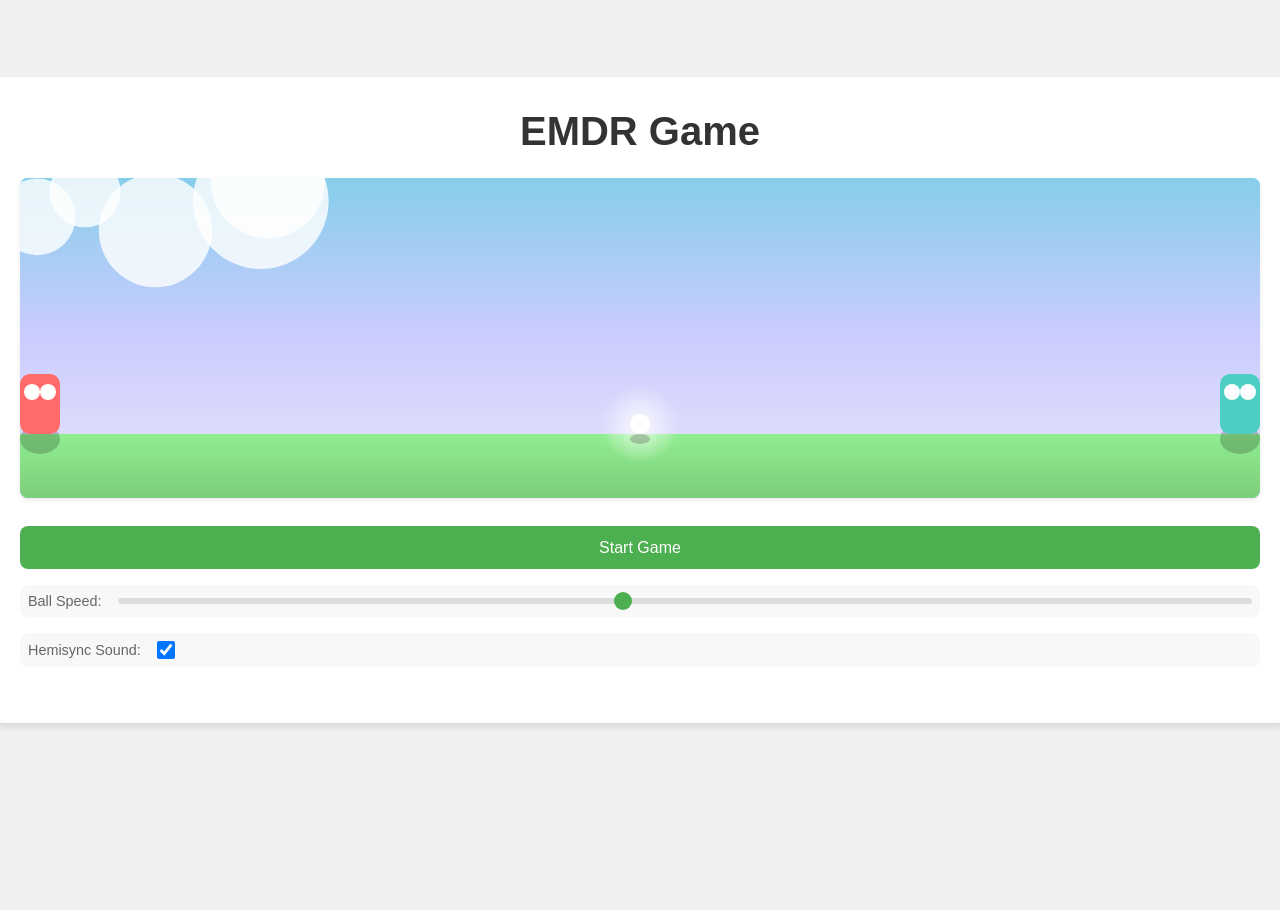
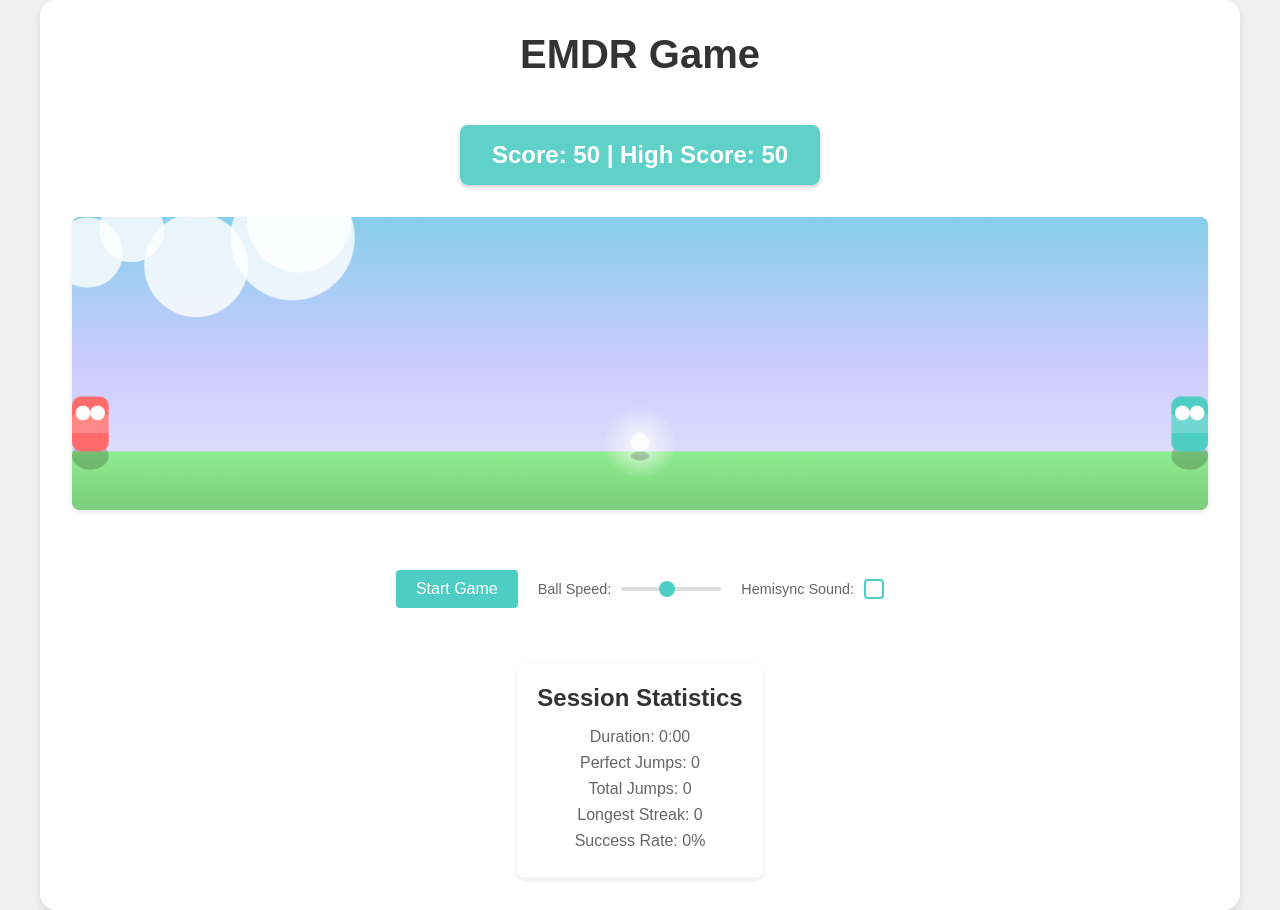
Before and after one commit to RobinM88/emdr_game, a plain HTML site: page index.html in a window 1280 px wide. Both pictures are taken after a click on the button "Start Game". Before the commit the page ends 800 px from the top, so only its background shows below. Drawn offline with nearby package versions, Linux system fonts and the light colour scheme.

Commit message:
Update game features: Set hemisync off by default, fix score display, improve audio handling. Changes include: - Modified hemisync checkbox to be unchecked by default - Fixed score display visibility and positioning - Updated AudioManager to use correct Tone.js methods - Added cycle completion scoring - Enhanced visual feedback

```diff
--- a/index.html
+++ b/index.html
@@ -10,6 +10,7 @@
 <body>
     <div class="container">
         <h1>EMDR Game</h1>
+        <div id="score" class="score-display"></div>
         <canvas id="gameCanvas"></canvas>
         <div class="controls">
             <button id="startButton">Start Game</button>
@@ -19,10 +20,10 @@
             </div>
             <div class="hemisync-control">
                 <label for="hemisyncToggle">Hemisync Sound:</label>
-                <input type="checkbox" id="hemisyncToggle" checked>
+                <input type="checkbox" id="hemisyncToggle">
             </div>
         </div>
-        <div id="statsContainer" class="stats-container" style="display: none;"></div>
+        <div id="statsContainer" class="stats-container"></div>
     </div>
     <script type="module" src="src/js/game.js"></script>
 </body>
--- a/src/js/modules/AudioManager.js
+++ b/src/js/modules/AudioManager.js
@@ -107,7 +107,7 @@ export class AudioManager {
     stopAll() {
         this.stopHemisync();
         if (this.synth) {
-            this.synth.releaseAll();
+            this.synth.triggerRelease();
         }
     }
 
--- a/src/js/modules/Character.js
+++ b/src/js/modules/Character.js
@@ -71,6 +71,12 @@ export class Character {
         ctx.roundRect(this.x, this.y, this.width, this.height, 10);
         ctx.fill();
 
+        // Draw perfect hit zone indicator
+        const perfectZoneStart = this.y + (this.height / 3);
+        const perfectZoneHeight = this.height / 3;
+        ctx.fillStyle = 'rgba(255, 255, 255, 0.2)';
+        ctx.fillRect(this.x, perfectZoneStart, this.width, perfectZoneHeight);
+
         // Draw eyes
         ctx.fillStyle = '#FFFFFF';
         const eyeSize = 8;
@@ -90,11 +96,29 @@ export class Character {
     }
 
     checkCollision(ball) {
-        return (
+        // Basic collision detection
+        const hasCollision = (
             ball.x < this.x + this.width &&
-            ball.x + ball.size > this.x &&
+            ball.x + ball.radius * 2 > this.x &&
             ball.y < this.y + this.height &&
-            ball.y + ball.size > this.y
+            ball.y + ball.radius * 2 > this.y
         );
+
+        if (!hasCollision) {
+            return { collision: false };
+        }
+
+        // Calculate perfect jump zone (middle third of character height)
+        const perfectZoneStart = this.y + (this.height / 3);
+        const perfectZoneEnd = this.y + (this.height * 2 / 3);
+
+        // Check if ball center is in perfect zone
+        const ballCenterY = ball.y + ball.radius;
+        const isPerfect = ballCenterY >= perfectZoneStart && ballCenterY <= perfectZoneEnd;
+
+        return {
+            collision: true,
+            isPerfect: isPerfect
+        };
     }
 }
--- a/src/js/modules/EMDRGame.js
+++ b/src/js/modules/EMDRGame.js
@@ -10,10 +10,13 @@ export class EMDRGame {
         this.canvas = document.getElementById('gameCanvas');
         this.ctx = this.canvas.getContext('2d');
         this.score = 0;
+        this.scoreDisplay = document.getElementById('score');
         this.isRunning = false;
-        this.hemisyncEnabled = true;
+        this.hemisyncEnabled = false; // Set to false by default
+        this.lastBallX = 0; // Track ball's last X position
+        this.cycleCompleted = false; // Track if cycle is completed
 
-        // Initialize game objects first
+        // Initialize game objects
         this.ball = new Ball(this.canvas);
         this.leftCharacter = new Character(this.canvas, 'left');
         this.rightCharacter = new Character(this.canvas, 'right');
@@ -27,6 +30,16 @@ export class EMDRGame {
         // Set canvas size to be responsive
         this.resizeCanvas();
         window.addEventListener('resize', () => this.resizeCanvas());
+
+        // Initialize score display with default values
+        if (this.scoreDisplay) {
+            const highScore = parseInt(localStorage.getItem('highScore')) || 0;
+            this.scoreDisplay.textContent = `Score: ${this.score} | High Score: ${highScore}`;
+            this.scoreDisplay.style.display = 'block';
+            console.log('Score display initialized:', this.scoreDisplay.textContent);
+        } else {
+            console.error('Score display element not found!');
+        }
 
         // Start the timing measurement
         this.lastTime = performance.now();
@@ -47,10 +60,25 @@ export class EMDRGame {
         this.draw();
     }
 
+    updateScoreDisplay() {
+        if (this.scoreDisplay) {
+            const highScore = parseInt(localStorage.getItem('highScore')) || 0;
+            this.scoreDisplay.textContent = `Score: ${this.score} | High Score: ${Math.max(this.score, highScore)}`;
+            this.scoreDisplay.style.display = 'block';
+            console.log('Score updated:', this.scoreDisplay.textContent);
+        } else {
+            console.error('Score display element not found in updateScoreDisplay!');
+        }
+    }
+
     async start() {
         try {
             this.isRunning = true;
             this.score = 0;
+            this.cycleCompleted = false;
+            this.lastBallX = 0;
+            this.updateScoreDisplay();
+
             this.stats.reset();
             if (this.ball) this.ball.reset(this.canvas);
             if (this.leftCharacter) this.leftCharacter.reset();
@@ -83,7 +111,26 @@ export class EMDRGame {
         this.stats.updateSessionTime(currentTime);
 
         // Update game objects
-        if (this.ball) this.ball.update(this.controls.speed);
+        if (this.ball) {
+            this.ball.update(this.controls.speed);
+
+            // Check for cycle completion
+            if (this.lastBallX > this.ball.x && this.ball.x < this.canvas.width * 0.1) {
+                // Ball has moved from right to left side
+                if (!this.cycleCompleted) {
+                    this.cycleCompleted = true;
+                    this.score += 10; // Add points for completing a cycle
+                    this.updateScoreDisplay();
+                    this.audioManager.playJumpSound();
+                }
+            } else if (this.ball.x > this.canvas.width * 0.9) {
+                // Reset cycle completion flag when ball reaches right side
+                this.cycleCompleted = false;
+            }
+
+            this.lastBallX = this.ball.x;
+        }
+
         if (this.leftCharacter) this.leftCharacter.update(this.controls.gravity);
         if (this.rightCharacter) this.rightCharacter.update(this.controls.gravity);
 
@@ -127,12 +174,34 @@ export class EMDRGame {
 
     checkCollision(character) {
         if (!character || !this.ball) return false;
-        return character.checkCollision(this.ball);
+        const collision = character.checkCollision(this.ball);
+        if (collision) {
+            // Increment score and update display
+            this.score += 50;
+            this.updateScoreDisplay();
+
+            // Play sound and visual effects
+            this.audioManager.playJumpSound();
+            this.visualEffects.createCollisionEffect(character.x, character.y);
+
+            return true;
+        }
+        return false;
     }
 
     gameOver() {
         this.isRunning = false;
         this.controls.updateStartButton('Start Game');
         this.audioManager.playGameOverSound();
+
+        // Update high score if needed
+        const highScore = parseInt(localStorage.getItem('highScore')) || 0;
+        if (this.score > highScore) {
+            localStorage.setItem('highScore', this.score.toString());
+        }
+
+        // Update final score display
+        this.updateScoreDisplay();
+        this.stats.display();
     }
 }
--- a/src/js/modules/Stats.js
+++ b/src/js/modules/Stats.js
@@ -17,6 +17,12 @@ export class Stats {
         this.sessionStartTime = Date.now();
         this.sessionDuration = 0;
         this.lastScoreUpdate = 0;
+
+        // Hide stats container when resetting
+        const statsContainer = document.getElementById('statsContainer');
+        if (statsContainer) {
+            statsContainer.classList.remove('visible');
+        }
     }
 
     updateSessionTime(currentTime) {
@@ -62,6 +68,6 @@ export class Stats {
             <p>Longest Streak: ${this.longestStreak}</p>
             <p>Success Rate: ${this.getSuccessRate()}%</p>
         `;
-        statsContainer.style.display = 'block';
+        statsContainer.classList.add('visible');
     }
 }
--- a/styles.css
+++ b/styles.css
@@ -19,12 +19,36 @@ body {
     border-radius: 1rem;
     box-shadow: 0 4px 6px rgba(0, 0, 0, 0.1);
     text-align: center;
+    max-width: 1200px;
+    margin: 0 auto;
+    display: flex;
+    flex-direction: column;
+    align-items: center;
+    gap: 1rem;
 }
 
 h1 {
     color: #333;
-    margin-bottom: 1.5rem;
+    margin-bottom: 1rem;
     font-size: 2.5rem;
+}
+
+.score-display {
+    background-color: rgba(78, 205, 196, 0.9);
+    color: white;
+    padding: 1rem 2rem;
+    border-radius: 8px;
+    font-size: 1.5rem;
+    font-weight: bold;
+    margin: 1rem 0;
+    min-width: 200px;
+    text-align: center;
+    box-shadow: 0 2px 4px rgba(0, 0, 0, 0.2);
+    z-index: 100;
+    position: relative;
+    display: block !important;
+    opacity: 1 !important;
+    visibility: visible !important;
 }
 
 #gameCanvas {
@@ -32,38 +56,39 @@ h1 {
     border-radius: 0.5rem;
     margin-bottom: 1.5rem;
     box-shadow: 0 2px 4px rgba(0, 0, 0, 0.1);
+    display: block;
+    max-width: 100%;
 }
 
 .controls {
+    margin: 20px 0;
     display: flex;
-    flex-direction: column;
-    gap: 1rem;
-    margin-bottom: 1.5rem;
+    justify-content: center;
+    align-items: center;
+    gap: 20px;
+    flex-wrap: wrap;
 }
 
 button {
-    background-color: #4CAF50;
+    padding: 10px 20px;
+    background: #4ECDC4;
     color: white;
     border: none;
-    padding: 0.8rem 1.5rem;
-    border-radius: 0.5rem;
+    border-radius: 4px;
     cursor: pointer;
     font-size: 1rem;
-    transition: background-color 0.3s;
+    transition: background 0.2s;
 }
 
 button:hover {
-    background-color: #45a049;
+    background: #45b8b0;
 }
 
 .speed-control,
 .hemisync-control {
     display: flex;
     align-items: center;
-    gap: 1rem;
-    padding: 0.5rem;
-    background-color: #f8f8f8;
-    border-radius: 0.5rem;
+    gap: 10px;
 }
 
 label {
@@ -71,41 +96,88 @@ label {
     font-size: 0.9rem;
 }
 
+input[type="range"],
+input[type="checkbox"] {
+    -webkit-appearance: none;
+    -moz-appearance: none;
+    -ms-appearance: none;
+    appearance: none;
+}
+
 input[type="range"] {
-    flex: 1;
-    height: 6px;
-    background-color: #ddd;
-    border-radius: 3px;
+    width: 100px;
+    height: 4px;
+    background: #ddd;
+    border-radius: 2px;
     outline: none;
-    -webkit-appearance: none;
 }
 
 input[type="range"]::-webkit-slider-thumb {
     -webkit-appearance: none;
-    width: 18px;
-    height: 18px;
-    background-color: #4CAF50;
+    appearance: none;
+    width: 16px;
+    height: 16px;
+    background: #4ECDC4;
     border-radius: 50%;
     cursor: pointer;
-    transition: background-color 0.3s;
+    transition: background 0.2s;
 }
 
-input[type="range"]::-webkit-slider-thumb:hover {
-    background-color: #45a049;
+input[type="range"]::-moz-range-thumb {
+    width: 16px;
+    height: 16px;
+    background: #4ECDC4;
+    border: none;
+    border-radius: 50%;
+    cursor: pointer;
+    transition: background 0.2s;
+}
+
+input[type="range"]::-ms-thumb {
+    width: 16px;
+    height: 16px;
+    background: #4ECDC4;
+    border: none;
+    border-radius: 50%;
+    cursor: pointer;
+    transition: background 0.2s;
 }
 
 input[type="checkbox"] {
-    width: 18px;
-    height: 18px;
+    width: 20px;
+    height: 20px;
+    border: 2px solid #4ECDC4;
+    border-radius: 4px;
     cursor: pointer;
+    position: relative;
+    transition: all 0.2s;
+}
+
+input[type="checkbox"]:checked {
+    background: #4ECDC4;
+}
+
+input[type="checkbox"]:checked::after {
+    content: '✓';
+    position: absolute;
+    top: 50%;
+    left: 50%;
+    transform: translate(-50%, -50%);
+    color: white;
+    font-size: 14px;
 }
 
 .stats-container {
-    background-color: #f8f8f8;
-    padding: 1.5rem;
-    border-radius: 0.5rem;
-    margin-top: 1.5rem;
-    text-align: left;
+    display: none;
+    margin-top: 20px;
+    padding: 20px;
+    background: rgba(255, 255, 255, 0.9);
+    border-radius: 8px;
+    box-shadow: 0 2px 4px rgba(0, 0, 0, 0.1);
+}
+
+.stats-container.visible {
+    display: block;
 }
 
 .stats-container h2 {
@@ -132,11 +204,15 @@ input[type="checkbox"] {
 
     .controls {
         flex-direction: column;
+        align-items: stretch;
     }
 
     .speed-control,
     .hemisync-control {
-        flex-direction: column;
-        align-items: flex-start;
+        justify-content: space-between;
+    }
+
+    input[type="range"] {
+        width: 150px;
     }
 }
```
